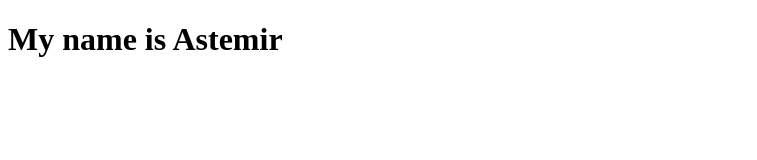
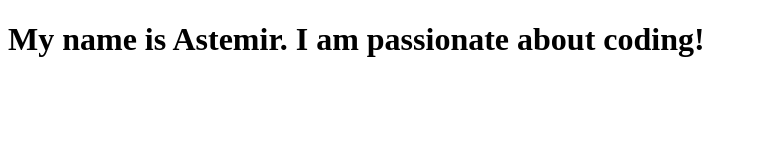
Before and after one commit to astemirshog/testing-kit, a plain HTML site: page index.html in a window 1280 px wide. Shown: the whole page, without its empty margins (0-757 px from the left). Drawn offline with Linux system fonts and the light colour scheme.

Commit message:
Improved syntaxis

```diff
--- a/index.html
+++ b/index.html
@@ -7,6 +7,6 @@
     <title>Document</title>
 </head>
 <body>
-    <h1>My name is Astemir</h1>
+    <h1>My name is Astemir. I am passionate about coding!</h1>
 </body>
 </html>
```
